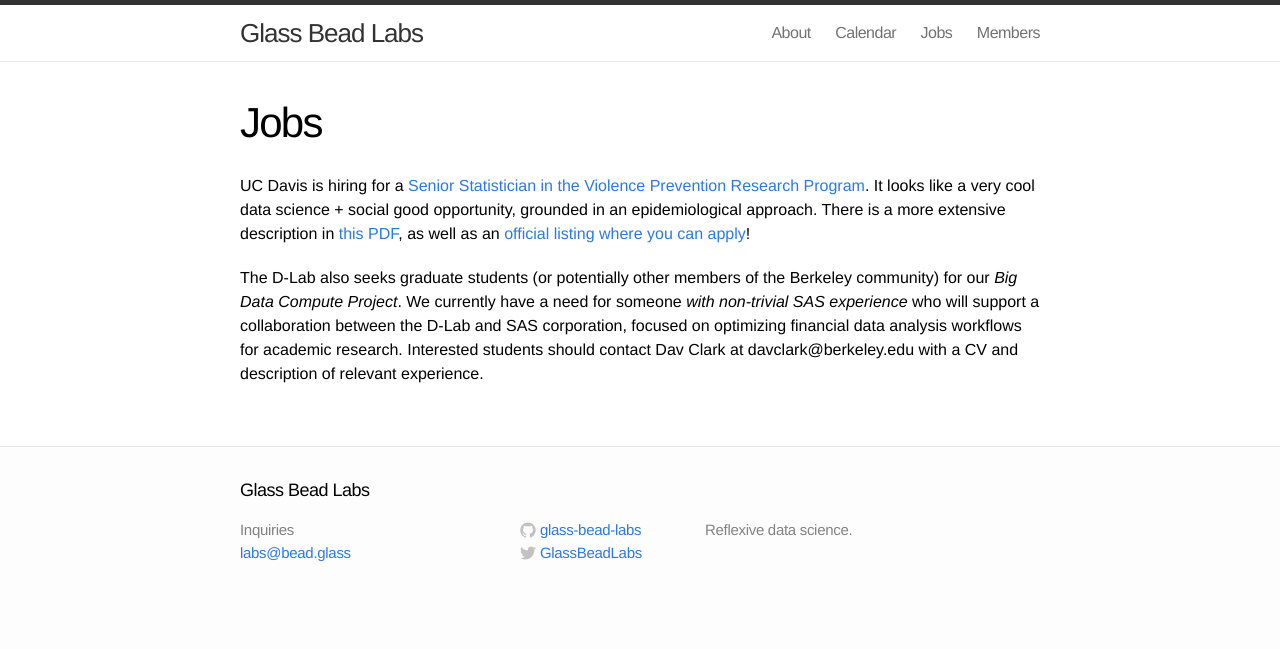
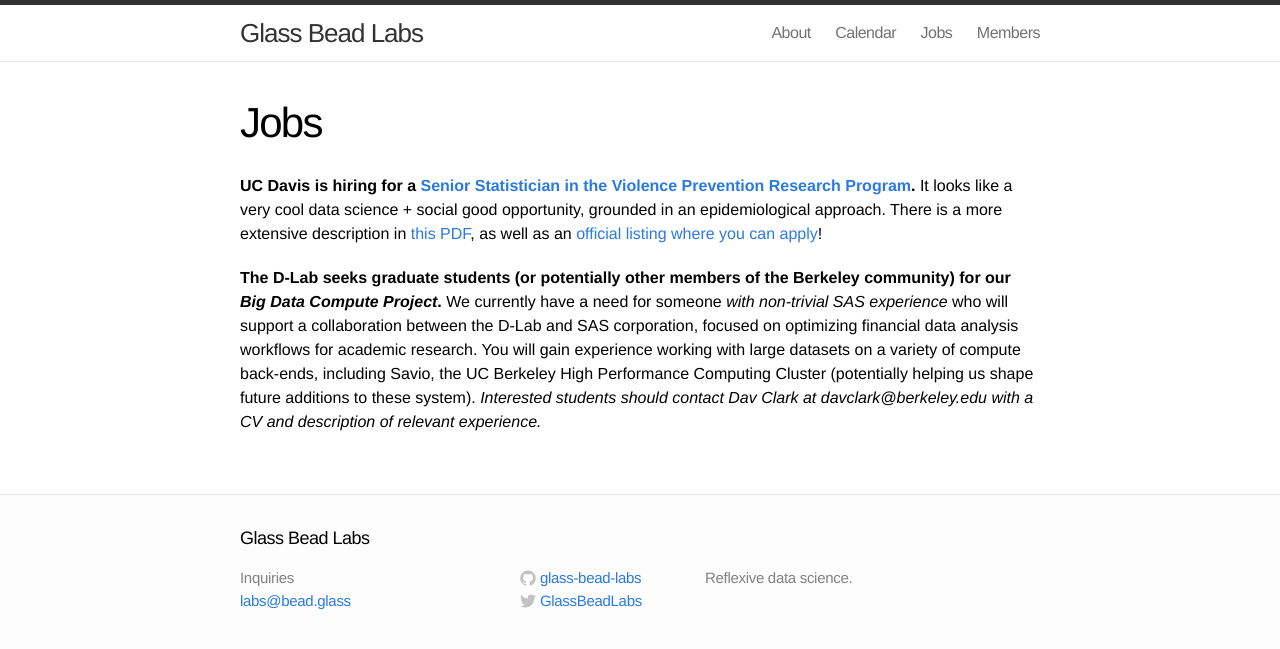
Before and after one commit to glass-bead-labs/bead.glass, a Jekyll site: the page built from jobs.md, in a window 1280 px wide. Shown: the top 649 px of the page. Built offline with Jekyll 4.4.1, drawn with Linux system fonts in a browser that asks for light colours.

Commit message:
Formatting improvements to jobs board

```diff
--- a/jobs.md
+++ b/jobs.md
@@ -4,18 +4,21 @@
 permalink: /jobs/
 ---
 
-UC Davis is hiring for a [Senior Statistician in the Violence Prevention
-Research Program](/jobs-media/ANC - Statistician VPRP v3.pdf). It looks like a
+**UC Davis is hiring for a [Senior Statistician in the Violence Prevention
+Research Program](/jobs-media/ANC - Statistician VPRP v3.pdf).** It looks like a
 very cool data science + social good opportunity, grounded in an
 epidemiological approach. There is a more extensive description in [this
 PDF](/jobs-media/VPRP APPS project scientist JPF00565 announcement final.pdf),
 as well as an [official listing where you can
 apply](https://recruit.ucdavis.edu/apply/JPF00565)!
 
-The D-Lab also seeks graduate students (or potentially other members of the
-Berkeley community) for our *Big Data Compute Project*. We currently have a
+**The D-Lab seeks graduate students (or potentially other members of the
+Berkeley community) for our *Big Data Compute Project*.** We currently have a
 need for someone *with non-trivial SAS experience* who will support a
 collaboration between the D-Lab and SAS corporation, focused on optimizing
-financial data analysis workflows for academic research. Interested students
-should contact Dav Clark at davclark@berkeley.edu with a CV and description of
-relevant experience.
+financial data analysis workflows for academic research. You will gain
+experience working with large datasets on a variety of compute back-ends,
+including Savio, the UC Berkeley High Performance Computing Cluster
+(potentially helping us shape future additions to these system). *Interested
+students should contact Dav Clark at davclark@berkeley.edu with a CV and
+description of relevant experience.*
```
